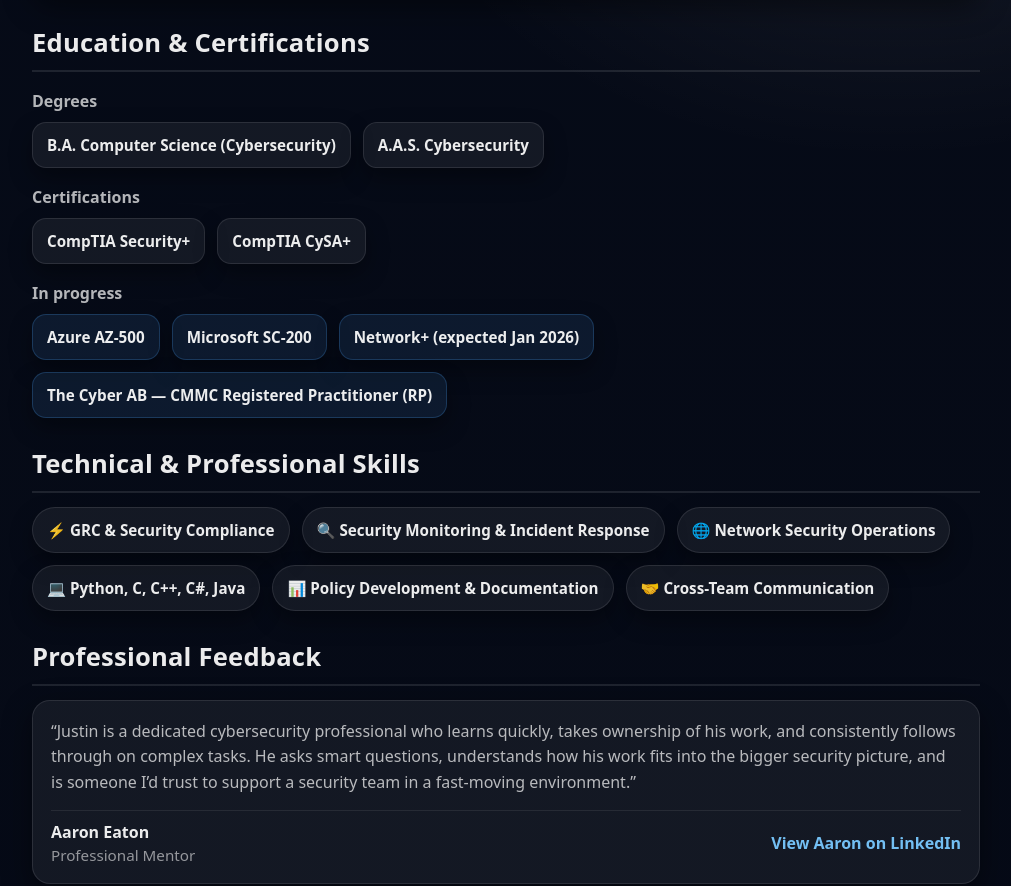
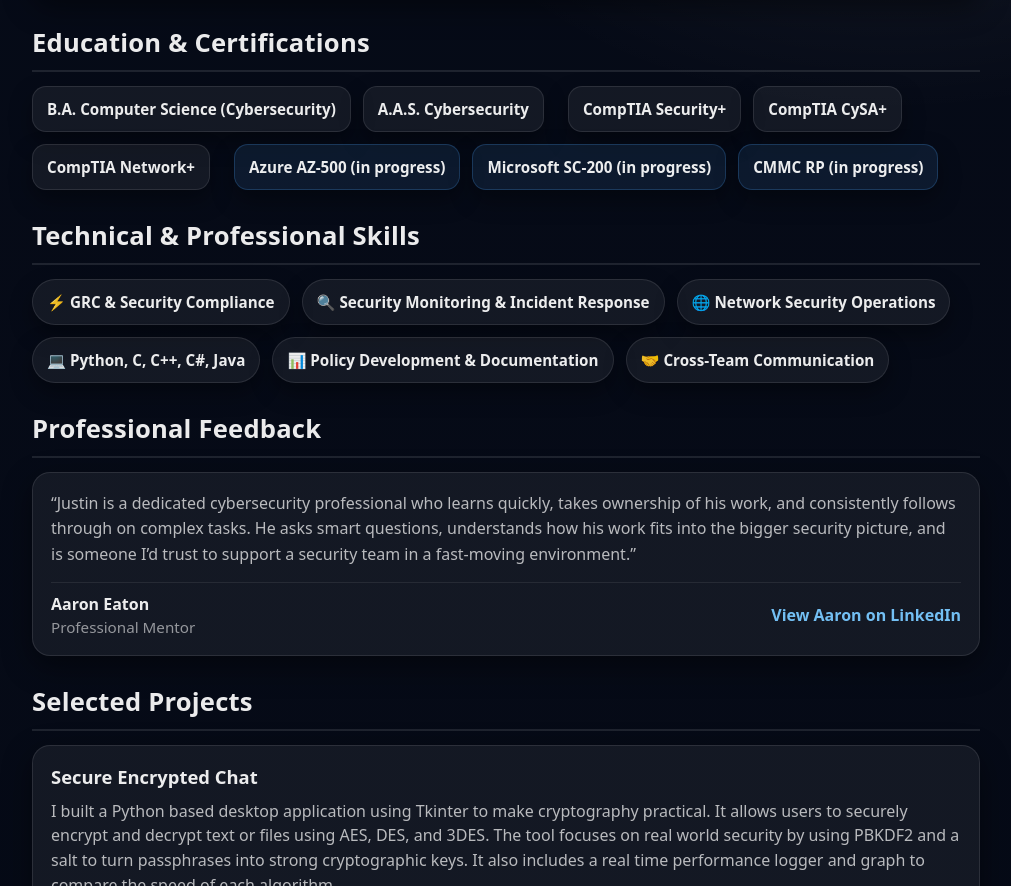
Before and after one commit to Connect-With-Justin-Rodriguez/Connect-With-Justin-Rodriguez.github.io, a plain HTML site: page index.html in a window 1280 px wide. Shown: the part 1346-2232 px from the top of the page, without its empty margins (134-1145 px from the left). Drawn offline with Linux system fonts and the light colour scheme.

Commit message:
Update index.html

```diff
--- a/index.html
+++ b/index.html
@@ -1,3 +1,4 @@
+<!-- index.html (FULL FILE) -->
 <!DOCTYPE html>
 <html lang="en">
 <head>
@@ -91,30 +92,24 @@
   <section id="education">
     <h3>Education & Certifications</h3>
 
-    <div class="edu-block">
-      <h4 class="edu-label">Degrees</h4>
-      <div class="tile-row">
-        <div class="tile">B.A. Computer Science (Cybersecurity)</div>
-        <div class="tile">A.A.S. Cybersecurity</div>
-      </div>
-    </div>
+    <div class="tile-row edu-tiles">
+      <!-- Degrees -->
+      <div class="tile">B.A. Computer Science (Cybersecurity)</div>
+      <div class="tile">A.A.S. Cybersecurity</div>
 
-    <div class="edu-block">
-      <h4 class="edu-label">Certifications</h4>
-      <div class="tile-row">
-        <div class="tile">CompTIA Security+</div>
-        <div class="tile">CompTIA CySA+</div>
-      </div>
-    </div>
+      <div class="tile-break" aria-hidden="true"></div>
 
-    <div class="edu-block">
-      <h4 class="edu-label">In progress</h4>
-      <div class="tile-row">
-        <div class="tile in-progress">Azure AZ-500</div>
-        <div class="tile in-progress">Microsoft SC-200</div>
-        <div class="tile in-progress">Network+ (expected Jan 2026)</div>
-        <div class="tile in-progress">The Cyber AB — CMMC Registered Practitioner (RP)</div>
-      </div>
+      <!-- Certifications -->
+      <div class="tile">CompTIA Security+</div>
+      <div class="tile">CompTIA CySA+</div>
+      <div class="tile">CompTIA Network+</div>
+
+      <div class="tile-break" aria-hidden="true"></div>
+
+      <!-- In progress -->
+      <div class="tile in-progress">Azure AZ-500 (in progress)</div>
+      <div class="tile in-progress">Microsoft SC-200 (in progress)</div>
+      <div class="tile in-progress">CMMC RP (in progress)</div>
     </div>
   </section>
 
```
